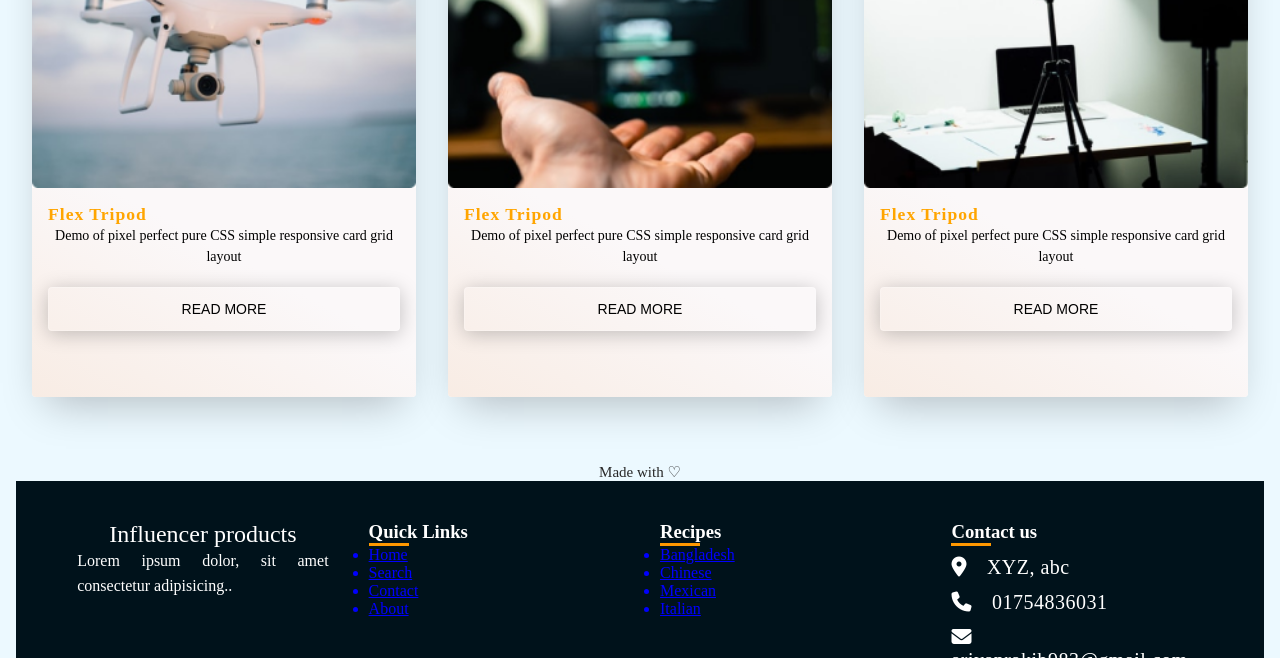
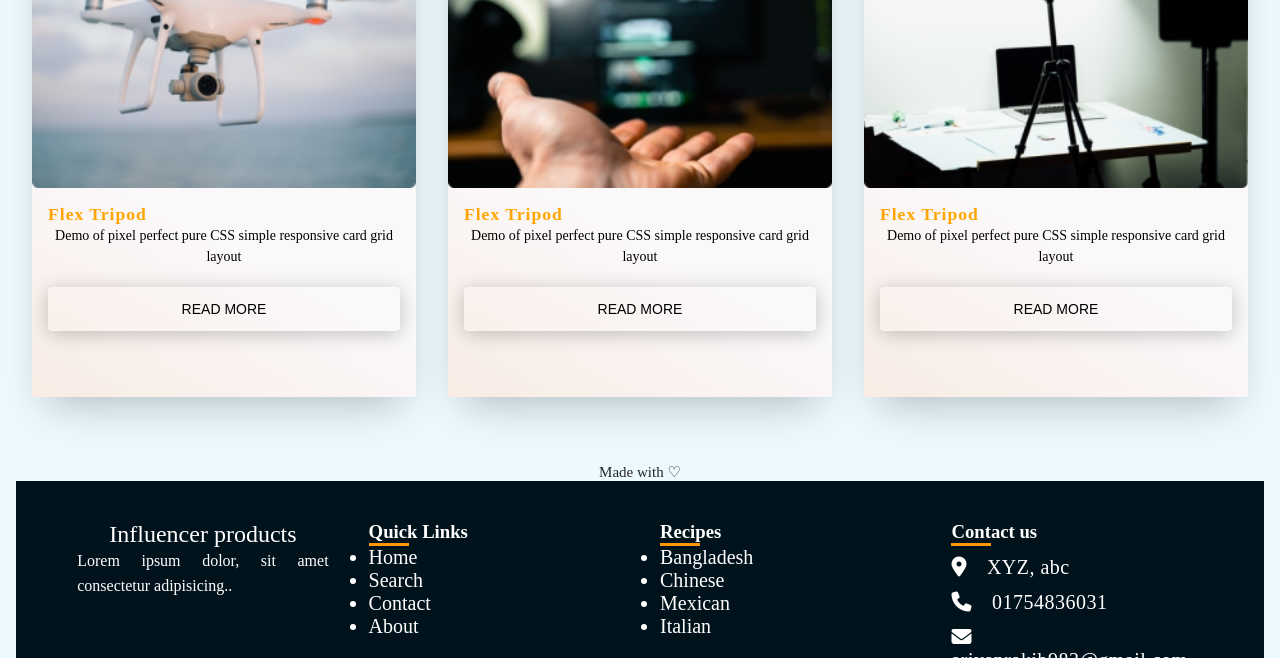
Before and after one commit to Rakib011110/css-responsive-Influencer-products-web, a plain HTML site: page index.html in a window 1280 px wide. Shown: the part 2000-2658 px from the top of the page. Drawn offline with Linux system fonts and the light colour scheme.

Commit message:
footer update

```diff
--- a/index.html
+++ b/index.html
@@ -266,7 +266,7 @@
           <h3>Recipes</h3>
           <div class="border1"></div>
           <!--for the underline -->
-          <ul>
+          <ul class="footer-anctor">
             <a href="#"><li>Bangladesh</li></a>
             <a href="#"><li>Chinese</li></a>
             <a href="#"><li>Mexican</li></a>
--- a/styles/style.css
+++ b/styles/style.css
@@ -496,14 +496,15 @@ img {
   letter-spacing: 0.5px;
 }
 
-.footer-ul > a {
+ul a {
   text-decoration: none;
   outline: none;
   color: #fff;
   transition: 0.3s;
+  font-size: 20px;
 }
 
-.footer-ul > a:hover {
+ul a:hover {
   color: #ff9800;
 }
 
```
